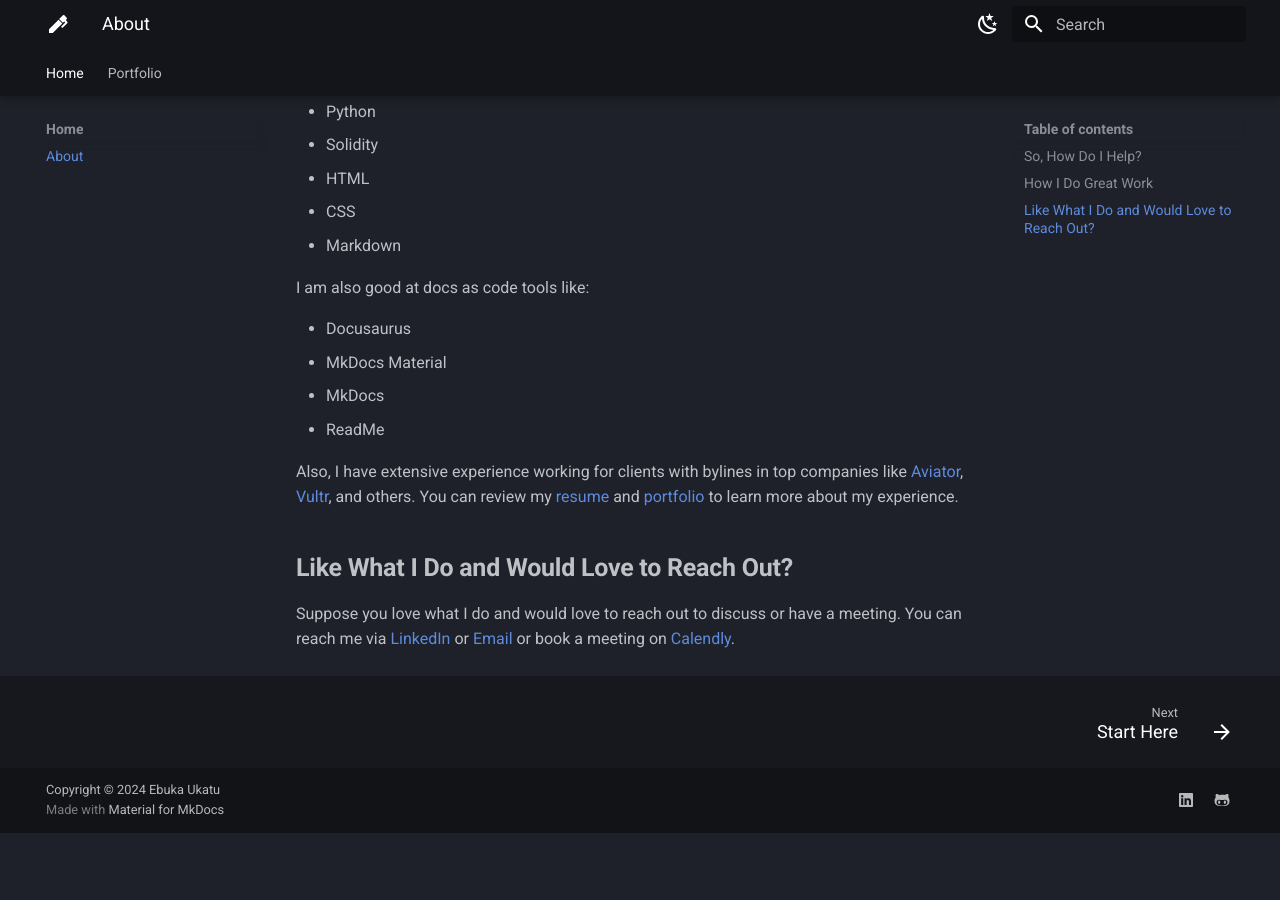
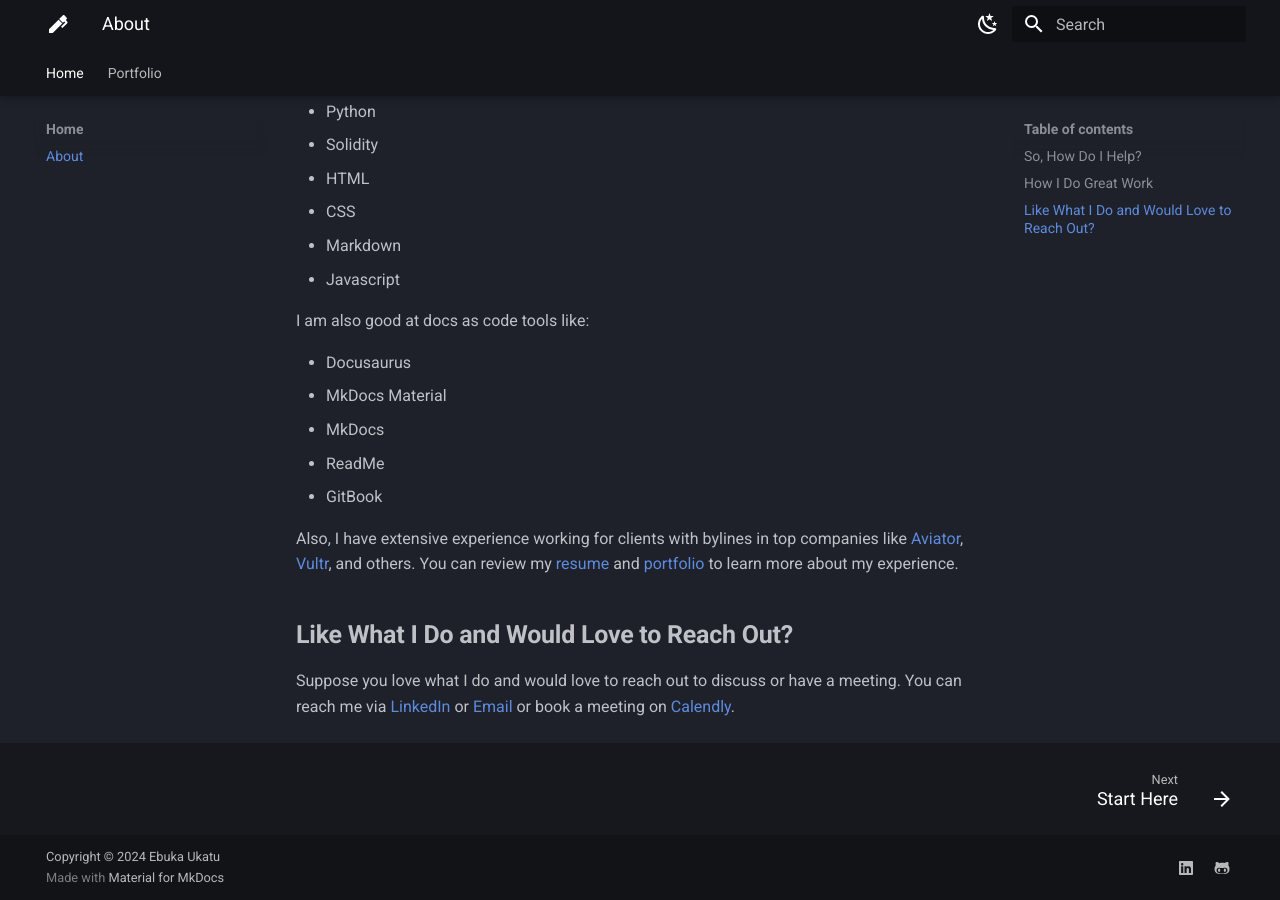
Before and after one commit to TallNerdx/TallNerdx.github.io, an MkDocs documentation site: the page built from docs/index.md, in a window 1280 px wide and 900 px high, scrolled down 1210 px. Built offline with MkDocs 1.6.1 and Material for MkDocs 9.7.7, drawn with Linux system fonts in a browser that asks for light colours; before the commit the page ends 2043 px from its top, so only the background shows below that.

Commit message:
Update index.md

```diff
--- a/docs/index.md
+++ b/docs/index.md
@@ -39,6 +39,7 @@ Aside from this, I love problems related to information design and architecture.
 - HTML
 - CSS
 - Markdown
+- Javascript
 
 I am also good at docs as code tools like:
 
@@ -46,8 +47,9 @@ I am also good at docs as code tools like:
 - MkDocs Material
 - MkDocs
 - ReadMe
+- GitBook
 
-Also, I have extensive experience working for clients with bylines in top companies like [Aviator](https://aviator.co/), [Vultr](https://www.vultr.com/docs/how-to-install-anaconda-on-a-windows-server-using-vultr/), and others. You can review my [resume](https://docs.google.com/document/d/1qqmz9wfL6_iZfzzJZxqD9IX9oYWJNdk1SAUG947lcJI/edit) and [portfolio](Portfolio/start%20here.md) to learn more about my experience.
+Also, I have extensive experience working for clients with bylines in top companies like [Aviator](https://aviator.co/), [Vultr](https://www.vultr.com/docs/how-to-install-anaconda-on-a-windows-server-using-vultr/), and others. You can review my [resume](https://docs.google.com/document/d/1XLBJUeo1aHR0WqqiqCeR2dmcZRXQgGik3Irp4d6vBws/edit?usp=drivesdk) and [portfolio](Portfolio/start%20here.md) to learn more about my experience.
 
 ## **Like What I Do and Would Love to Reach Out?**
 
```
